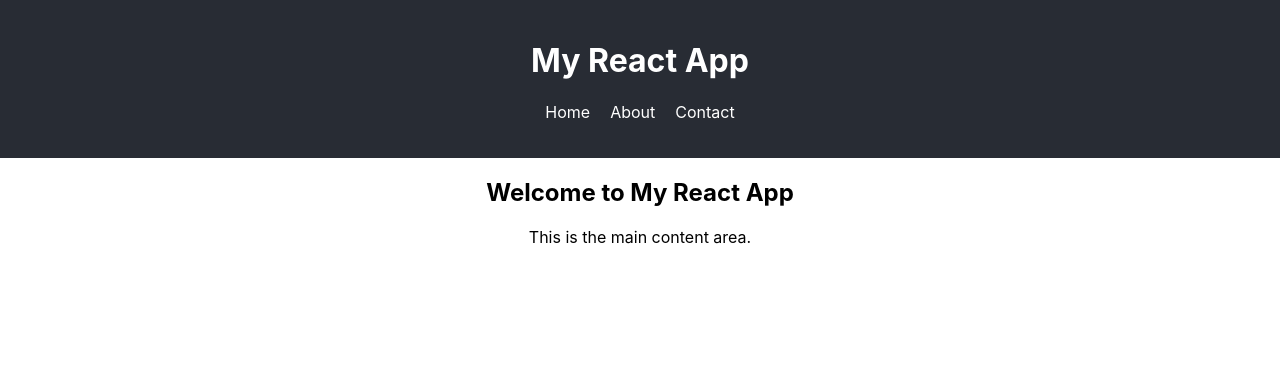
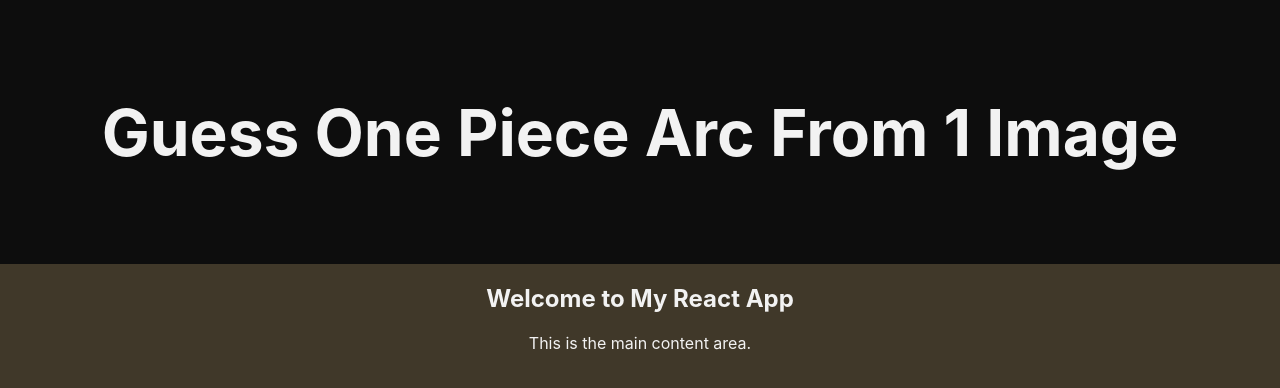
Before and after one commit to ilyas-assylbekov/op-guessr, a React (Create React App) app: page / in a window 1280 px wide. Shown: the top 388 px of the page. Built offline with nearby package versions, Linux system fonts and the light colour scheme.

Commit message:
Create header

```diff
--- a/src/App.css
+++ b/src/App.css
@@ -1,38 +1,8 @@
 .App {
-  text-align: center;
-}
-
-.App-logo {
-  height: 40vmin;
-  pointer-events: none;
-}
-
-@media (prefers-reduced-motion: no-preference) {
-  .App-logo {
-    animation: App-logo-spin infinite 20s linear;
-  }
-}
-
-.App-header {
-  background-color: #282c34;
-  min-height: 100vh;
   display: flex;
   flex-direction: column;
-  align-items: center;
-  justify-content: center;
-  font-size: calc(10px + 2vmin);
-  color: white;
+  text-align: center;
+  height: 100vh;
+  background-color: #403829;
+  color: #F2F2F2;
 }
-
-.App-link {
-  color: #61dafb;
-}
-
-@keyframes App-logo-spin {
-  from {
-    transform: rotate(0deg);
-  }
-  to {
-    transform: rotate(360deg);
-  }
-}
--- a/src/Header.css
+++ b/src/Header.css
@@ -1,21 +1,10 @@
 .header {
-    background-color: #282c34;
-    padding: 20px;
-    color: white;
+    display: flex;
+    background-color: #0D0D0D;
+    color: #F2F2F2;
     text-align: center;
+    justify-content: center;
+    align-items: center;
+    height: 33%;
+    font-size: 200%;
 }
-
-.header nav ul {
-    list-style-type: none;
-    padding: 0;
-}
-
-.header nav ul li {
-    display: inline;
-    margin: 0 10px;
-}
-
-.header nav ul li a {
-    color: white;
-    text-decoration: none;
-}
--- a/src/Header.js
+++ b/src/Header.js
@@ -4,14 +4,7 @@ import './Header.css';
 function Header() {
   return (
     <header className="header">
-      <h1>My React App</h1>
-      <nav>
-        <ul>
-          <li><a href="#home">Home</a></li>
-          <li><a href="#about">About</a></li>
-          <li><a href="#contact">Contact</a></li>
-        </ul>
-      </nav>
+      <h1>Guess One Piece Arc From 1 Image</h1>
     </header>
   );
 }
--- a/src/index.css
+++ b/src/index.css
@@ -1,6 +1,6 @@
 body {
   margin: 0;
-  font-family: -apple-system, BlinkMacSystemFont, 'Segoe UI', 'Roboto', 'Oxygen',
+  font-family: "Pixelify Sans", -apple-system, BlinkMacSystemFont, 'Segoe UI', 'Roboto', 'Oxygen',
     'Ubuntu', 'Cantarell', 'Fira Sans', 'Droid Sans', 'Helvetica Neue',
     sans-serif;
   -webkit-font-smoothing: antialiased;
@@ -11,3 +11,5 @@ code {
   font-family: source-code-pro, Menlo, Monaco, Consolas, 'Courier New',
     monospace;
 }
+
+@import url('https://fonts.googleapis.com/css2?family=Pixelify+Sans:wght@400..700&display=swap');
```
